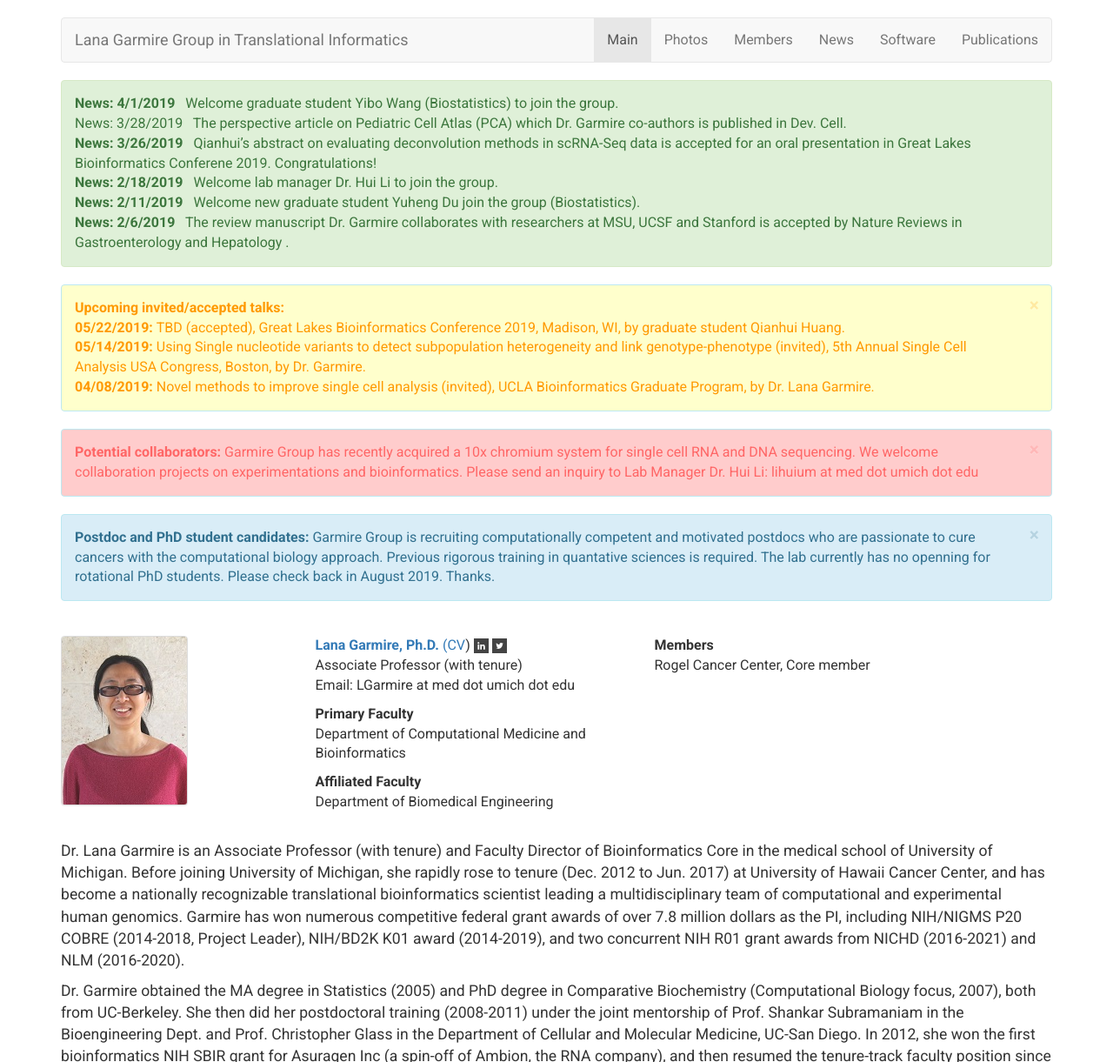
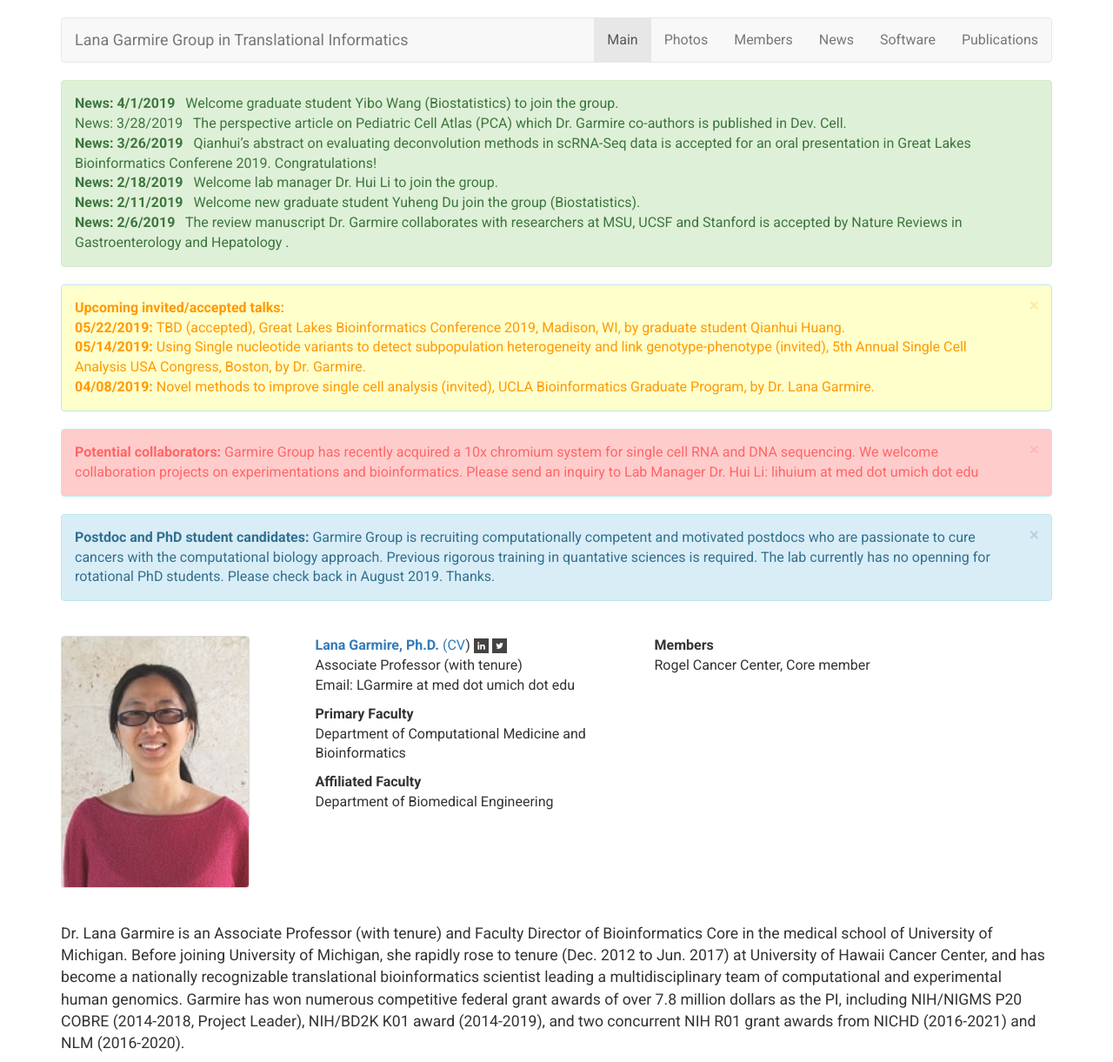
Before and after one commit to lanagarmire/lanagarmire.github.io, a plain HTML site: page index.html in a window 1280 px wide. Shown: the top 1221 px of the page at 87% size. Drawn offline with nearby package versions, Linux system fonts and the light colour scheme; a script that the page names is missing.

Commit message:
Update index.html

```diff
--- a/index.html
+++ b/index.html
@@ -228,7 +228,7 @@
                 </div>
                 <div class="row" style="margin-top: 40px;">
                     <div class="col-md-3">
-                        <div id="sidebar1"><img class="panel panel-default" src="https://github.com/lanagarmire/lanagarmire.github.io/blob/master/member_photos/garmire-lana.jpg" alt="Lana Garmire"></div>
+                        <div id="sidebar1"><img class="panel panel-default" src="member_photos/garmire-lana.jpg" alt="Lana Garmire" height="290"></div>
                     </div>
                     <div class="col-md-4 center-block">
                         <div id="mainContent">
```
